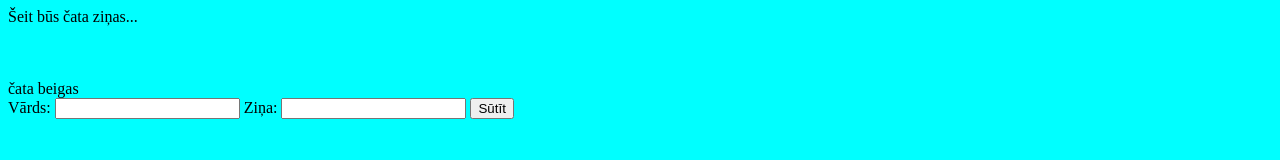
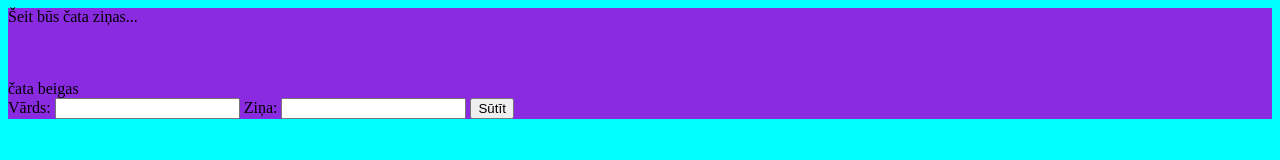
Before and after one commit to NiksFeierbergs/paraugs_cats, a plain HTML site: page index.html in a window 1280 px wide. Drawn offline with Linux system fonts and the light colour scheme.

Commit message:
Update style.css

```diff
--- a/style.css
+++ b/style.css
@@ -1,3 +1,6 @@
 body{
     background-color: aqua;
 }
+.pamatlaukums{
+    background-color: blueviolet;
+}
```
